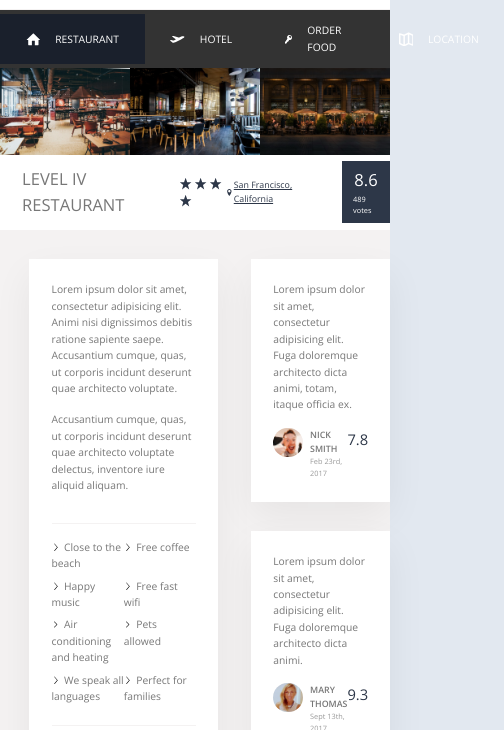
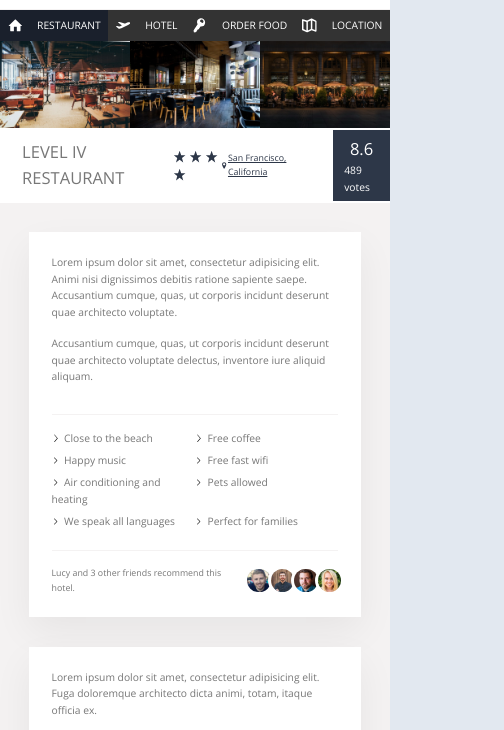
Before and after one commit to 4hmaad/level4res, a website: page index.html in a window 390 px wide. Shown: the part 71-801 px from the top of the page, 504 px wide, since content can reach past the window. Drawn offline with nearby package versions, Linux system fonts and the light colour scheme.

Commit message:
responsive details

```diff
--- a/sass/_base.scss
+++ b/sass/_base.scss
@@ -54,6 +54,7 @@ html {
 body {
   box-sizing: border-box;
   font-family: "Open Sans", sans-serif;
+  font-size: 1.4rem;
   font-weight: 400;
   line-height: 1.6;
   color: var(--color-grey-dark-2);
--- a/sass/_components.scss
+++ b/sass/_components.scss
@@ -76,7 +76,7 @@
         flex-direction: row;
         width: 100%;
         justify-content: space-evenly;
-        margin: 0.5rem 0rem;
+        margin: 0;
       }
 
       &__item {
@@ -93,6 +93,11 @@
 
         @include respond("tab-port") {
           margin: 0;
+          padding: 2rem;
+        }
+
+        @include respond("phone") {
+          padding: 1rem;
         }
       }
 
@@ -213,12 +218,21 @@
     padding: 4rem;
     background-color: var(--color-grey-light-2);
 
+    @include respond("tab-port") {
+      flex-direction: column;
+    }
+
     .description {
       background: #fff;
       padding: 3rem;
       font-size: 1.4rem;
       margin-right: 4.5rem;
       box-shadow: var(--shadow-light);
+
+      @include respond("tab-port") {
+        margin-right: 0;
+        margin-bottom: 4rem;
+      }
 
       .paragraph {
         padding-bottom: 2rem;
@@ -280,6 +294,12 @@
       display: flex;
       flex-direction: column;
       align-items: center;
+
+      @include respond("tab-port") {
+        display: flex;
+        flex-direction: column;
+        align-items: normal;
+      }
     }
 
     .review {
@@ -343,6 +363,7 @@
     cursor: pointer;
     transition: 0.2s ease-in-out;
     background: transparent;
+    align-self: center;
 
     &:hover,
     &:active {
```
Also changed, not shown: assets/style.css.
